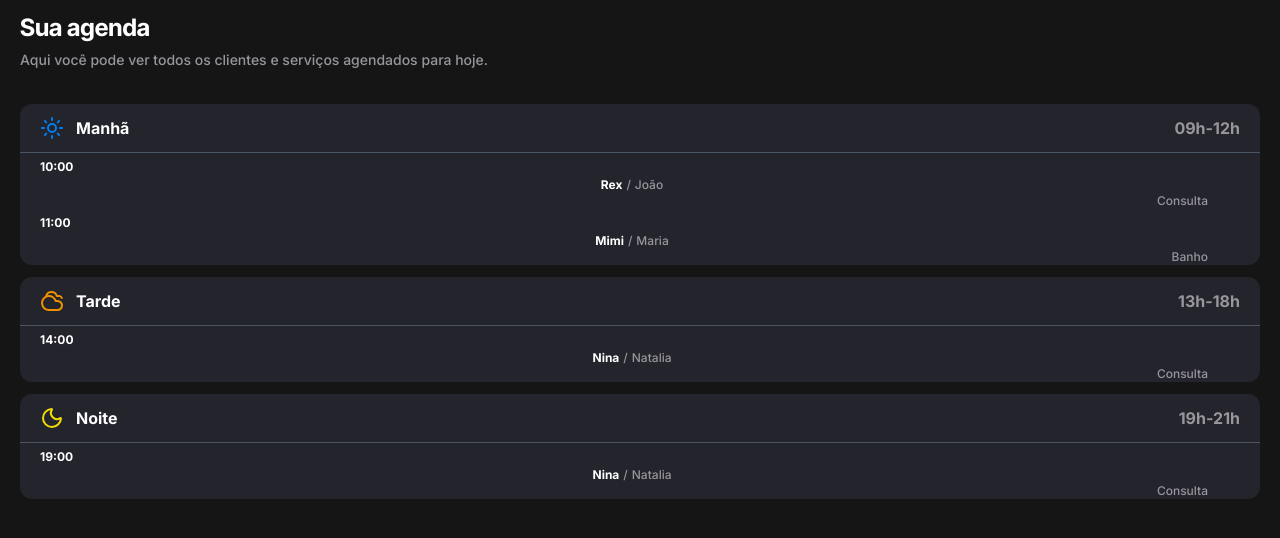
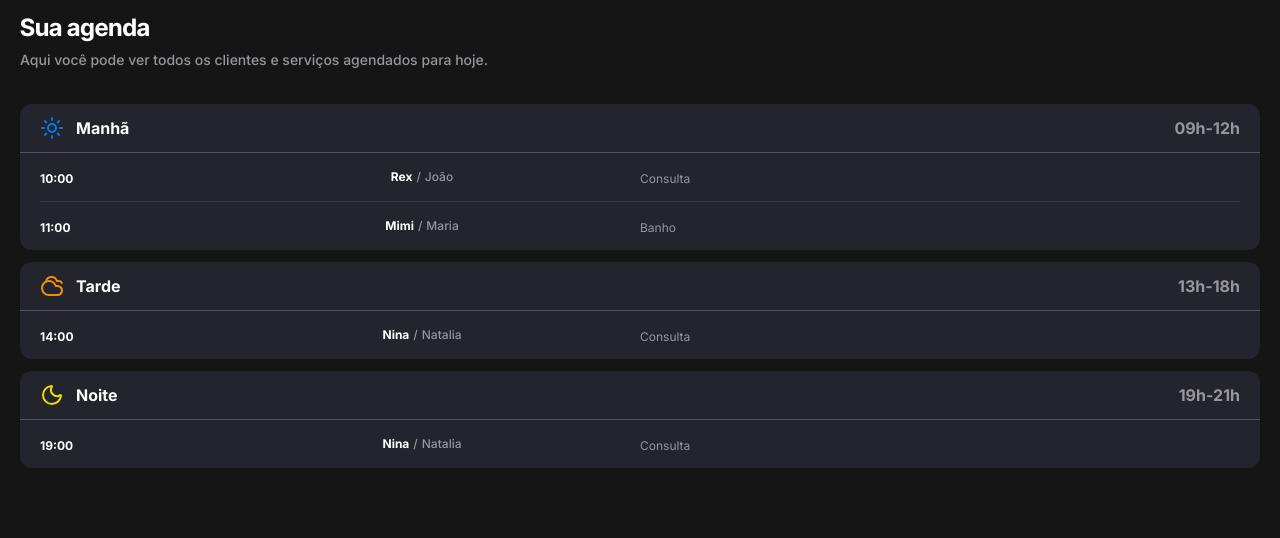
Before and after one commit to SergioMonteRi/next-pet-shop, a Next.js app: page / in a window 1280 px wide. Shown: the top 538 px of the page. Built offline with nearby package versions, Linux system fonts and the light colour scheme; no server answers; the database is empty.

Commit message:
feat: integrate Prisma for appointment management and refactor appointment display

```diff
--- a/package.json
+++ b/package.json
@@ -16,13 +16,13 @@
     "clsx": "^2.1.1",
     "lucide-react": "^0.563.0",
     "next": "16.0.8",
-    "prisma": "^7.3.0",
+    "prisma": "6.14.0",
     "react": "19.2.1",
     "react-dom": "19.2.1",
     "tailwind-merge": "^3.4.0"
   },
   "devDependencies": {
-    "@prisma/client": "^7.3.0",
+    "@prisma/client": "6.16.2",
     "@tailwindcss/postcss": "^4",
     "@types/node": "^20",
     "@types/react": "^19",
--- a/src/app/page.tsx
+++ b/src/app/page.tsx
@@ -1,105 +1,14 @@
 import { PeriodSection } from '@/components'
-import { Appointment as AppointmentPrisma } from '@/generated/prisma'
-import { Appointment, AppointmentPeriod, PeriodType } from '@/types'
+import { prisma } from '@/lib'
+import { APPOINTMENTS_MOCK } from '@/mocks'
+import { groupAppointmentsByPeriod } from '@/utils'
 
-const appointments: AppointmentPrisma[] = [
-  {
-    id: '1',
-    petName: 'Rex',
-    description: 'Consulta',
-    tutorName: 'João',
-    phone: '1234567890',
-    scheduledAt: new Date('2025-08-17T10:00:00'),
-  },
-  {
-    id: '2',
-    petName: 'Mimi',
-    tutorName: 'Maria',
-    description: 'Banho',
-    phone: '1234567890',
-    scheduledAt: new Date('2025-08-17T11:00:00'),
-  },
-  {
-    id: '3',
-    petName: 'Nina',
-    tutorName: 'Natalia',
-    description: 'Consulta',
-    phone: '1234567890',
-    scheduledAt: new Date('2025-08-17T14:00:00'),
-  },
-  {
-    id: '4',
-    petName: 'Nina',
-    tutorName: 'Natalia',
-    description: 'Consulta',
-    phone: '1234567890',
-    scheduledAt: new Date('2025-08-17T19:00:00'),
-  },
-]
+export default async function Home() {
+  const appointment = await prisma.appointment.findMany()
 
-function getPeriodType(hour: number): PeriodType {
-  if (hour >= 9 && hour < 12) {
-    return 'morning'
-  }
+  console.log('results', appointment)
 
-  if (hour >= 13 && hour < 18) {
-    return 'afternoon'
-  }
-
-  return 'evening'
-}
-
-function groupAppointmentsByPeriod(
-  appointments: AppointmentPrisma[],
-): AppointmentPeriod[] {
-  const transformedAppointments: Appointment[] = appointments.map(
-    (appointment) => ({
-      ...appointment,
-      time: appointment.scheduledAt.toLocaleTimeString('pt-BR', {
-        hour: '2-digit',
-        minute: '2-digit',
-      }),
-      service: appointment.description,
-      period: getPeriodType(appointment.scheduledAt.getHours()),
-    }),
-  )
-
-  const morningAppointments = transformedAppointments.filter(
-    (appointment) => appointment.period === 'morning',
-  )
-
-  const afternoonAppointments = transformedAppointments.filter(
-    (appointment) => appointment.period === 'afternoon',
-  )
-
-  const eveningAppointments = transformedAppointments.filter(
-    (appointment) => appointment.period === 'evening',
-  )
-
-  return [
-    {
-      type: 'morning',
-      title: 'Manhã',
-      appointments: morningAppointments,
-      timeRange: '09h-12h',
-    },
-    {
-      type: 'afternoon',
-      title: 'Tarde',
-      appointments: afternoonAppointments,
-      timeRange: '13h-18h',
-    },
-    {
-      type: 'evening',
-      title: 'Noite',
-      appointments: eveningAppointments,
-      timeRange: '19h-21h',
-    },
-  ]
-}
-
-export default function Home() {
-  const periods = groupAppointmentsByPeriod(appointments)
+  const periods = groupAppointmentsByPeriod(APPOINTMENTS_MOCK)
 
   return (
     <div className="bg-background-primary flex flex-col gap-8 px-5 py-3">
--- a/src/components/layout/appointment-card/index.tsx
+++ b/src/components/layout/appointment-card/index.tsx
@@ -1,12 +1,22 @@
+import { cn } from '@/lib/utils'
 import { Appointment } from '@/types'
 
 type AppointmentCardProps = {
   appointment: Appointment
+  isFirstInSection?: boolean
 }
 
-export const AppointmentCard = ({ appointment }: AppointmentCardProps) => {
+export const AppointmentCard = ({
+  appointment,
+  isFirstInSection,
+}: AppointmentCardProps) => {
   return (
-    <div>
+    <div
+      className={cn(
+        'grid grid-cols-2 items-center py-3 md:grid-cols-[15%_35%_30%_20%]',
+        !isFirstInSection && 'border-t border-gray-500/30',
+      )}
+    >
       <div className="pr-4 text-left md:pr-0">
         <span className="text-label-small text-content-primary font-semibold">
           {appointment.time}
@@ -23,12 +33,12 @@ export const AppointmentCard = ({ appointment }: AppointmentCardProps) => {
             {appointment.tutorName}
           </span>
         </div>
+      </div>
 
-        <div className="col-span-2 flex items-center justify-end gap-2 pr-4 text-left md:col-span-1 md:mt-0">
-          <span className="text-paragraph-small text-content-secondary">
-            {appointment.description}
-          </span>
-        </div>
+      <div className="col-span-2 mt-1 hidden pr-4 text-left md:col-span-1 md:mt-0 md:block">
+        <span className="text-paragraph-small-size text-content-secondary">
+          {appointment.description}
+        </span>
       </div>
     </div>
   )
--- a/src/components/layout/period-section/index.tsx
+++ b/src/components/layout/period-section/index.tsx
@@ -33,13 +33,12 @@ export const PeriodSection = ({ period }: PeriodSectionProps) => {
       {period.appointments.length > 0 ? (
         <div className="px-5">
           <div>
-            <div className="text-label-small text-content-secondary mb-2 grid grid-cols-2 md:hidden">
-              <div className="text-left">Horário</div>
-              <div className="text-right">Paciente</div>
-            </div>
-
-            {period.appointments.map((appointment) => (
-              <AppointmentCard key={appointment.id} appointment={appointment} />
+            {period.appointments.map((appointment, index) => (
+              <AppointmentCard
+                key={appointment.id}
+                appointment={appointment}
+                isFirstInSection={index === 0}
+              />
             ))}
           </div>
         </div>
--- /dev/null
+++ b/src/lib/index.ts
@@ -0,0 +1,2 @@
+export * from './prisma'
+export * from './utils'
--- /dev/null
+++ b/src/lib/prisma.ts
@@ -0,0 +1,9 @@
+import { PrismaClient } from '@/generated/prisma/client'
+
+const globalForPrisma = globalThis as unknown as {
+  prisma: PrismaClient | undefined
+}
+
+export const prisma = globalForPrisma.prisma ?? new PrismaClient()
+
+if (process.env.NODE_ENV !== 'production') globalForPrisma.prisma = prisma
--- /dev/null
+++ b/src/mocks/appointments-mock.ts
@@ -0,0 +1,36 @@
+import { Appointment as AppointmentPrisma } from '@/generated/prisma/client'
+
+export const APPOINTMENTS_MOCK: AppointmentPrisma[] = [
+  {
+    id: '1',
+    petName: 'Rex',
+    description: 'Consulta',
+    tutorName: 'João',
+    phone: '1234567890',
+    scheduledAt: new Date('2025-08-17T10:00:00'),
+  },
+  {
+    id: '2',
+    petName: 'Mimi',
+    tutorName: 'Maria',
+    description: 'Banho',
+    phone: '1234567890',
+    scheduledAt: new Date('2025-08-17T11:00:00'),
+  },
+  {
+    id: '3',
+    petName: 'Nina',
+    tutorName: 'Natalia',
+    description: 'Consulta',
+    phone: '1234567890',
+    scheduledAt: new Date('2025-08-17T14:00:00'),
+  },
+  {
+    id: '4',
+    petName: 'Nina',
+    tutorName: 'Natalia',
+    description: 'Consulta',
+    phone: '1234567890',
+    scheduledAt: new Date('2025-08-17T19:00:00'),
+  },
+]
--- /dev/null
+++ b/src/mocks/index.ts
@@ -0,0 +1 @@
+export * from './appointments-mock'
--- /dev/null
+++ b/src/utils/appointment-utils.ts
@@ -0,0 +1,63 @@
+import { Appointment as AppointmentPrisma } from '@/generated/prisma/client'
+import { Appointment, AppointmentPeriod, PeriodType } from '@/types'
+
+export function getPeriodType(hour: number): PeriodType {
+  if (hour >= 9 && hour < 12) {
+    return 'morning'
+  }
+
+  if (hour >= 13 && hour < 18) {
+    return 'afternoon'
+  }
+
+  return 'evening'
+}
+
+export function groupAppointmentsByPeriod(
+  appointments: AppointmentPrisma[],
+): AppointmentPeriod[] {
+  const transformedAppointments: Appointment[] = appointments.map(
+    (appointment) => ({
+      ...appointment,
+      time: appointment.scheduledAt.toLocaleTimeString('pt-BR', {
+        hour: '2-digit',
+        minute: '2-digit',
+      }),
+      service: appointment.description,
+      period: getPeriodType(appointment.scheduledAt.getHours()),
+    }),
+  )
+
+  const morningAppointments = transformedAppointments.filter(
+    (appointment) => appointment.period === 'morning',
+  )
+
+  const afternoonAppointments = transformedAppointments.filter(
+    (appointment) => appointment.period === 'afternoon',
+  )
+
+  const eveningAppointments = transformedAppointments.filter(
+    (appointment) => appointment.period === 'evening',
+  )
+
+  return [
+    {
+      type: 'morning',
+      title: 'Manhã',
+      appointments: morningAppointments,
+      timeRange: '09h-12h',
+    },
+    {
+      type: 'afternoon',
+      title: 'Tarde',
+      appointments: afternoonAppointments,
+      timeRange: '13h-18h',
+    },
+    {
+      type: 'evening',
+      title: 'Noite',
+      appointments: eveningAppointments,
+      timeRange: '19h-21h',
+    },
+  ]
+}
--- /dev/null
+++ b/src/utils/index.ts
@@ -0,0 +1 @@
+export * from './appointment-utils'
```
Also changed, not shown: 2 other files (tests, documents, lock files or other folders).
